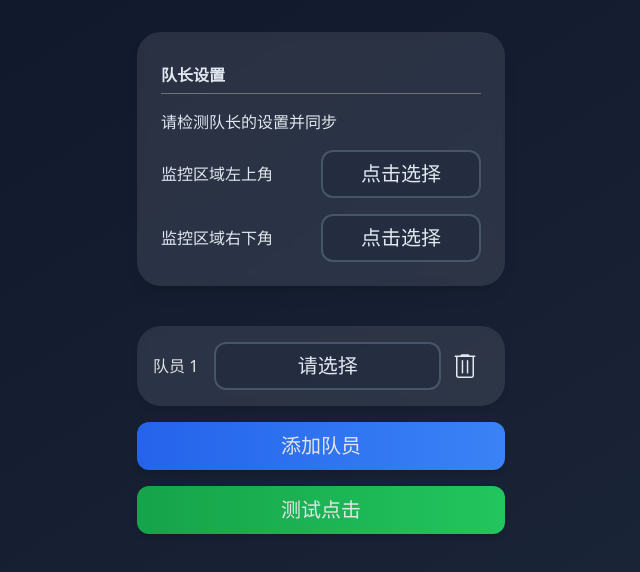
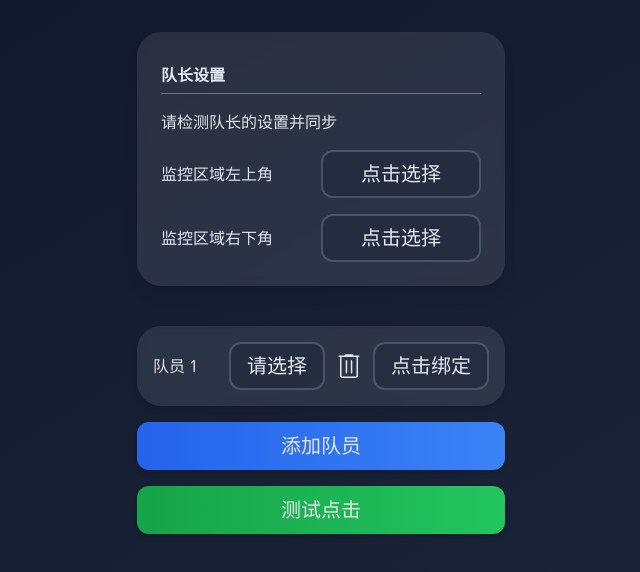
Before and after one commit to zrll12/transaction-sync, a Vue app: page / in a window 1280 px wide. Both pictures are taken after a click on the button "添加队员". Shown: the top 572 px of the page, without its empty margins (319-959 px from the left). Built offline with nearby package versions, Linux system fonts and the light colour scheme.

Commit message:
feat: key bind

```diff
--- a/src/pages/index.vue
+++ b/src/pages/index.vue
@@ -1,12 +1,18 @@
 <script setup lang="ts">
-import {computed, reactive, ref} from 'vue';
+import {computed, onMounted, reactive, ref} from 'vue';
 import Trash from '../components/trash.vue';
 import {invoke} from "@tauri-apps/api/core";
 import {listen} from "@tauri-apps/api/event";
 
+enum Type {
+  IDLE,
+  PENDING,
+}
+
 type TeamMember = {
   id: number;
   point: [number,number];
+  key: string | null;
 }
 
 enum RootSelectType {
@@ -14,6 +20,9 @@ enum RootSelectType {
   RB
 }
 
+const bindType = ref(Type.IDLE);
+let curKey: string | null = null;
+let curBind = -1;
 const teamMember = ref<TeamMember[]>([]);
 const rootPoint = reactive({
   x1: 0,
@@ -30,7 +39,8 @@ const addTeamMember = () => {
   let id = last ? last.id + 1 : 1;
   teamMember.value.push({
     id,
-    point: [0,0]
+    point: [0,0],
+    key: null
   })
 }
 
@@ -58,6 +68,34 @@ const rootSelectClick = async (type: RootSelectType) => {
 
 const testClick = async () => {
   await invoke('move_mouse');
+}
+const onClickBind = (id: number) => {
+  curKey = null;
+  bindType.value = Type.PENDING;
+  curBind = id;
+  let abort = new AbortController();
+  window.addEventListener('keydown', (ev) => {
+    bindKey(id,ev.key);
+    abort.abort();
+  }, {signal: abort.signal})
+}
+
+const bindKey = (id: number, char: string) => {
+  if(bindType.value === Type.IDLE) {
+    return;
+  }
+  teamMember.value = teamMember.value.map((member) => {
+    if (member.id === id) {
+      return {
+        ...member,
+        key: char
+      }
+    }
+    return member;
+  })
+  curKey = null;
+  curBind = -1;
+  bindType.value = Type.IDLE;
 }
 
 listen('set_detect_area1', (event) => {
@@ -114,12 +152,17 @@ listen('set_click_position', (event) => {
         <div>
           <span class="text-zinc-200 font-sans">队员 {{ member.id }}</span>
         </div>
-        <div class="grow flex">
-        <button @click="()=>onClickTeamMemberSelect(member.id)" class="h-48px grow hover:text-blue-400 hover:border-blue-400 transition-all duration-200 cursor-pointer rounded-xl text-slate-200 text-xl bg-slate-800/50 border border-2px border-solid border-slate-600 hover:bg-slate-700/50 active:scale-95 font-sans">
+        <div class="grow flex items-center justify-end">
+          <button @click="()=>onClickTeamMemberSelect(member.id)" class="h-48px px-4 hover:text-blue-400 hover:border-blue-400 transition-all duration-200 cursor-pointer rounded-xl text-slate-200 text-xl bg-slate-800/50 border border-2px border-solid border-slate-600 hover:bg-slate-700/50 active:scale-95 font-sans">
             {{ getMemberText(member.id) }}
           </button>
           <button @click="() => removeTeamMember(member.id)" class="h-48px w-48px aspect-square bg-transparent border-none text-slate-200 font-sans">
             <Trash class="size-full hover:bg-red-500/20 cursor-pointer rounded" />
+          </button>
+          <button @click="()=>onClickBind(member.id)" class="h-48px px-4 hover:text-blue-400 hover:border-blue-400 transition-all duration-200 cursor-pointer rounded-xl text-slate-200 text-xl bg-slate-800/50 border border-2px border-solid border-slate-600 hover:bg-slate-700/50 active:scale-95 font-sans">
+            <span v-if="member.id !== curBind && member.key === null">点击绑定</span>
+            <span v-if="member.id === curBind">等待键入</span>
+            <span v-if="member.id !== curBind && member.key">{{member.key}}</span>
           </button>
         </div>
       </div>
```
Lines whose indentation alone changed are shown as unchanged.
